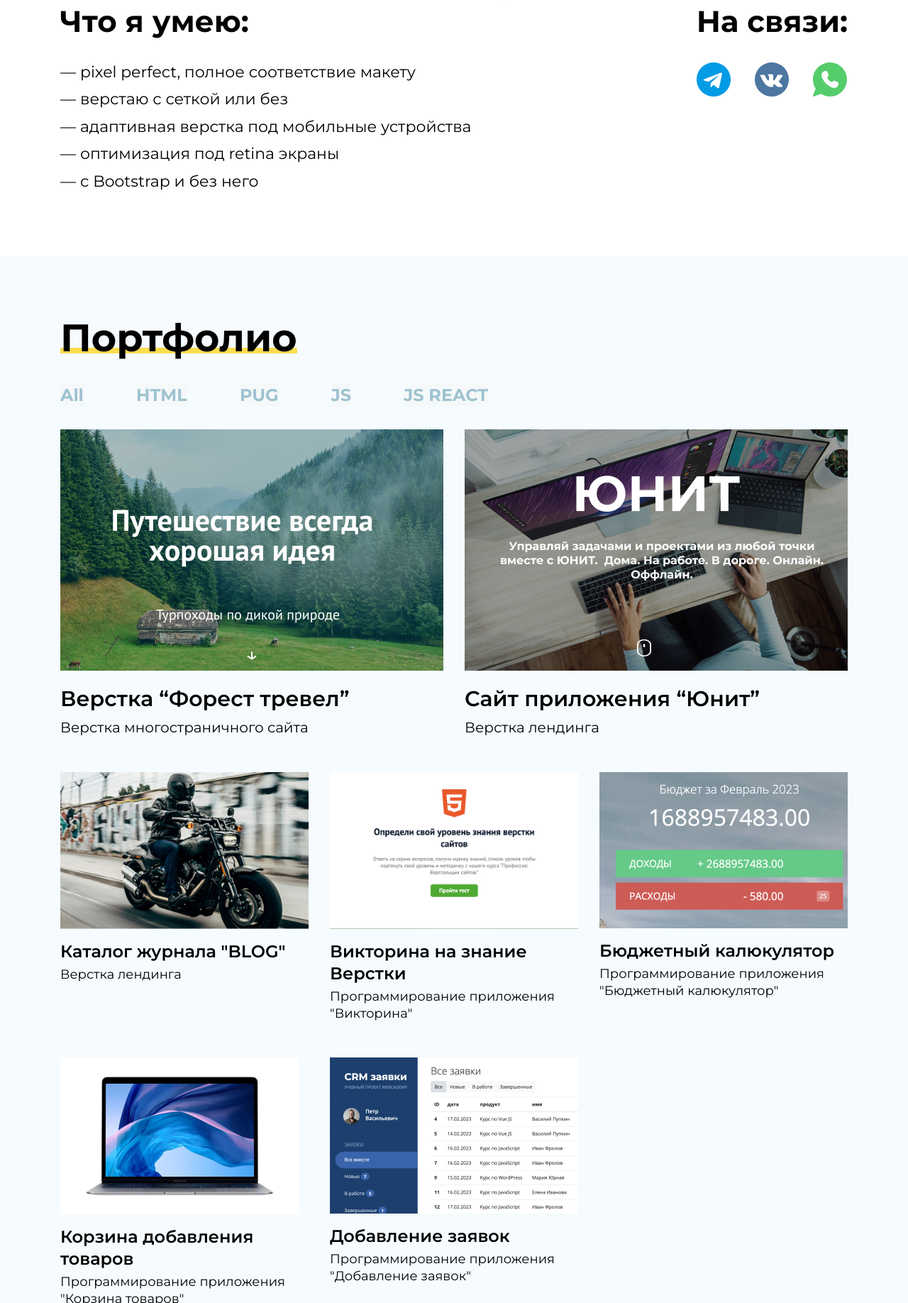
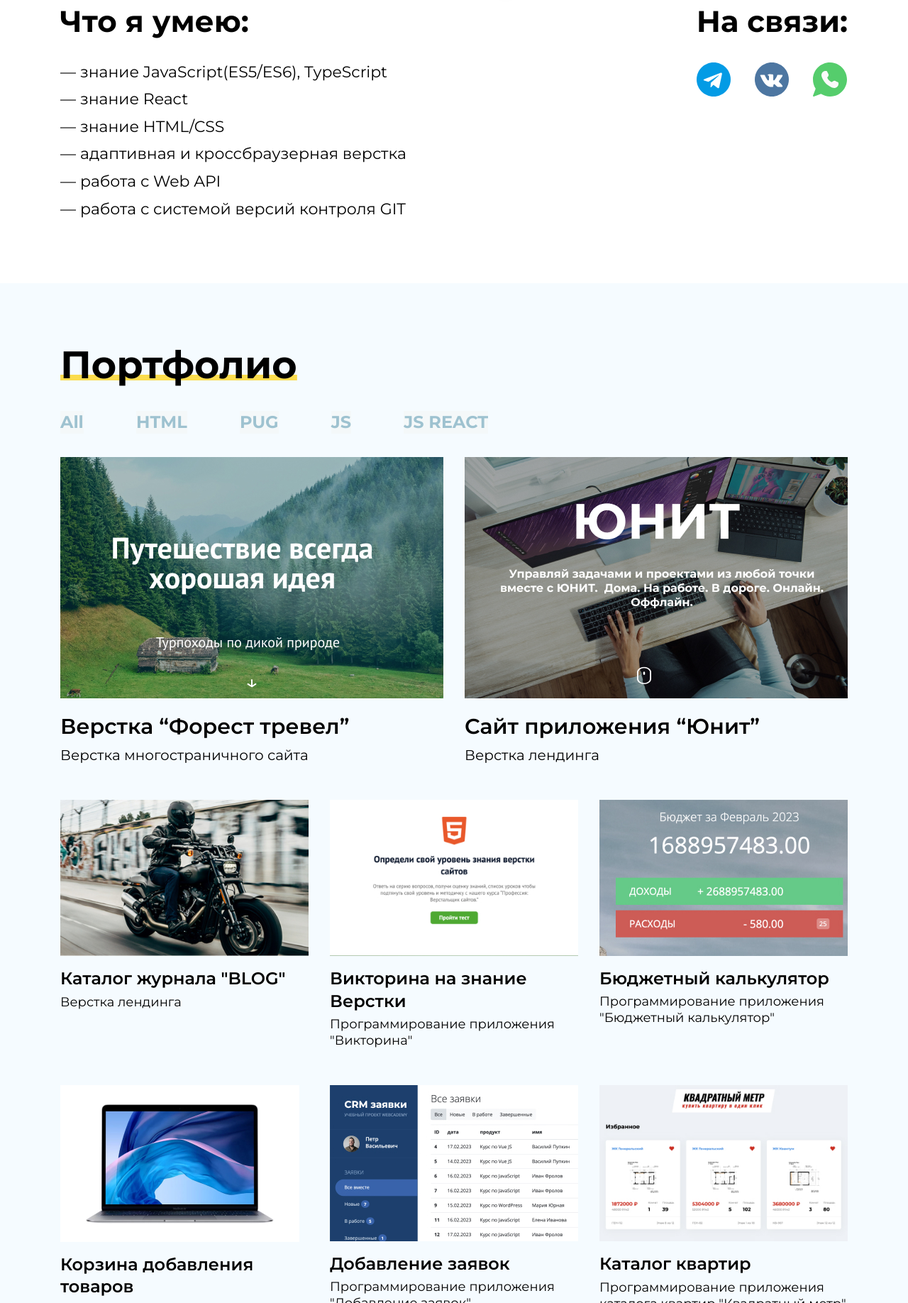
Before and after one commit to daniilkiselev97/daniilkiselev97.github.io, a plain HTML site: page portfolio/index.html in a window 1280 px wide. Shown: the part 964-2800 px from the top of the page at 71% size. Drawn offline with nearby package versions, Linux system fonts and the light colour scheme.

Commit message:
Added a new project 'Square meter'

```diff
--- a/portfolio/index.html
+++ b/portfolio/index.html
@@ -75,7 +75,7 @@
 						<div class="nav__addition-wrap">
 								<div class="social-icons">
 									<a href="https://telegram.me/danchik06">
-		f								<svg width="38" height="38" viewBox="0 0 48 48" fill="none" xmlns="http://www.w3.org/2000/svg">
+										<svg width="38" height="38" viewBox="0 0 48 48" fill="none" xmlns="http://www.w3.org/2000/svg">
 											<path d="M24 48C37.2548 48 48 37.2548 48 24C48 10.7452 37.2548 0 24 0C10.7452 0 0 10.7452 0 24C0 37.2548 10.7452 48 24 48Z" fill="#039BE5"/>
 											<path d="M10.9815 23.48L34.1216 14.558C35.1956 14.17 36.1336 14.82 35.7856 16.444L35.7875 16.442L31.8476 35.004C31.5556 36.32 30.7736 36.64 29.6796 36.02L23.6795 31.598L20.7855 34.386C20.4655 34.706 20.1955 34.976 19.5755 34.976L20.0015 28.87L31.1216 18.824C31.6056 18.398 31.0135 18.158 30.3755 18.582L16.6336 27.234L10.7095 25.386C9.42355 24.978 9.39555 24.1 10.9815 23.48V23.48Z" fill="white"/>
 										</svg>
@@ -116,7 +116,7 @@
 							<div class="header__photo mobile" >
 								<img src="./img/header/computer.jpg"  alt="computer">
 							</div>
-							<p class="header__description">Верстальщик сайтов, веб-разработчик. Оперативная верстка. Работаю с соблюдением сроков и выполнением ТЗ. </p>
+							<p class="header__description">Веб-разработчик. Создание адаптивных сайтов и веб-интерфейсов. </p>
 
 							<div class="buttons-row">
 								<a href="#skills" class="button">Познакомиться</a>
@@ -141,11 +141,12 @@
 						<div class="skills__description" data-aos="zoom-in">
 							<h3 class="title-3">Что я умею:</h3>
 							<ul class="skills__list">
-								<li class="skills_item">pixel perfect, полное соответствие макету</li>
-								<li class="skills_item">верстаю с сеткой или без</li>
-								<li class="skills_item">адаптивная верстка под мобильные устройства</li>
-								<li class="skills_item">оптимизация под retina экраны</li>
-								<li class="skills_item">с Bootstrap и без него</li>
+								<li class="skills_item">знание JavaScript(ES5/ES6), TypeScript</li>
+								<li class="skills_item">знание React</li>
+								<li class="skills_item">знание HTML/CSS</li>
+								<li class="skills_item">aдаптивная и кроссбраузерная верстка</li>
+								<li class="skills_item">работа с Web API</li>
+								<li class="skills_item">работа с системой версий контроля GIT</li>
 							</ul>
 						</div>
 						<div class="skills__contacts" data-aos="zoom-in">
@@ -241,8 +242,8 @@
 								</div>
 
 								<div class="card__content">
-									<h4 class="title-4">Бюджетный калюкулятор</h4>
-									<p>Программирование приложения "Бюджетный калюкулятор"</p>
+									<h4 class="title-4">Бюджетный калькулятор</h4>
+									<p>Программирование приложения "Бюджетный калькулятор"</p>
 								</div>
 
 							</a>
@@ -269,6 +270,18 @@
 								<div class="card__content">
 									<h4 class="title-4">Добавление заявок</h4>
 									<p>Программирование приложения "Добавление заявок"</p>
+								</div>
+
+							</a>
+							<a href="../square-meter/index.html" class="portfolio__card portfolio__card--small sm  mix js">
+								<div  class="card__mg">
+									<img src="./img/portfolio/squire_meter.jpg" alt="square_meter">
+									<span>Смотреть проект</span>
+								</div>
+
+								<div class="card__content">
+									<h4 class="title-4">Каталог квартир</h4>
+									<p>Программирование приложения каталога квартир  "Квадратный метр"</p>
 								</div>
 
 							</a>
@@ -329,7 +342,7 @@
 				</div>
 				<div class="contacts__contact-information-row">
 					<div class="contacts__main-info">
-						<p class="contacts__description">Если вы ищите специалиста по верстке сайтов или frontend разработчика в команду для работы над проектом —  напишите мне.
+						<p class="contacts__description">Если вы ищите frontend разработчика в команду для работы над проектом —  напишите мне.
 						</p>
 						<ul class="contacts__contact-information">
 							<li class="contacts__item">
@@ -394,10 +407,10 @@
 
 		<footer class="footer">
 			<div class="container">
-				<div class="footer-initials">© 2022 — Даниил Киселев</div>
+				<div class="footer-initials">© 2023 — Даниил Киселев</div>
 				<div class="footer__description">
-					<p>Веб-разработчик из Москвы, занимаюсь версткой и созданием сайтов.</p>
-					<p>Этот сайт сделал в рамках прохождения обучения по верстке на курсах от <a href="#!">WebCademy.ru</a>
+					<p>Веб-разработчик из Москвы, занимаюсь разработкой интерфейсов.</p>
+
 					</span></p>
 				</div>
 			</div>
```
Also changed, not shown: emptydir/empty.txt (deleted), portfolio/img/portfolio/squire_meter.jpg (added), 3 other files.
